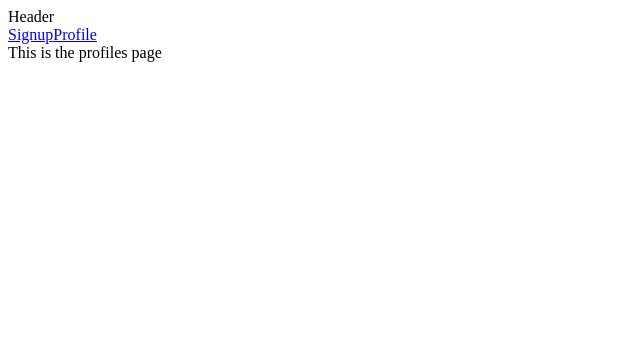
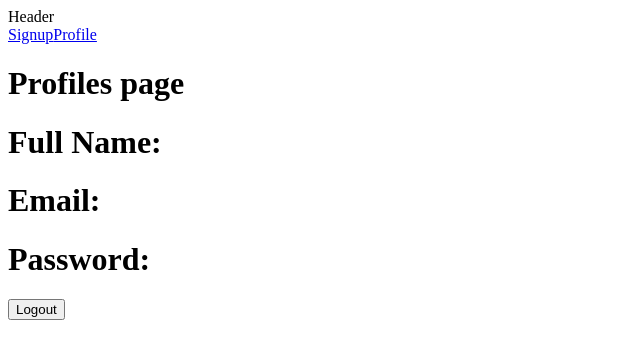
Before and after one commit to KrishnaDass95/react-redux-loginProject, a React (Create React App) app: page /profile in a window 1280 px wide. Shown: the top 358 px of the page, without its empty margins (0-640 px from the left). Built offline with nearby package versions, Linux system fonts and the light colour scheme.

Commit message:
Add navbar to its own profile

```diff
--- a/src/App.js
+++ b/src/App.js
@@ -2,20 +2,13 @@ import React from "react";
 import Signup from "./pages/Signup";
 import { Profile } from "./pages/Profile";
 import { Routes, Route, Link } from 'react-router-dom'
+import { NavBar } from "./Components/Navbar";
 
 const App = () => {
 
     return(
         <>
-        <nav>
-            <div className="header">
-                Header
-            </div>
-            <div className="header-options">
-                <Link to="/">Signup</Link>
-                <Link to="/profile">Profile</Link>
-            </div>
-        </nav>
+        <NavBar />
         <Routes>
             <Route path="/" element={<Signup />}/>
             <Route path="/profile" element={<Profile />}/>
--- /dev/null
+++ b/src/Components/Navbar.js
@@ -0,0 +1,15 @@
+import { Link } from "react-router-dom"
+
+ export const NavBar = () => {
+    return (
+        <nav>
+        <div className="header">
+            Header
+        </div>
+        <div className="header-options">
+            <Link to="/">Signup</Link>
+            <Link to="/profile">Profile</Link>
+        </div>
+    </nav>
+    )
+}
--- a/src/index.js
+++ b/src/index.js
@@ -2,6 +2,7 @@ import React from 'react';
 import ReactDOM from 'react-dom/client';
 import App from './App';
 import { BrowserRouter } from 'react-router-dom';
+import "./style.css";
 
 const root = ReactDOM.createRoot(document.getElementById('root'));
 root.render(
--- a/src/pages/Profile.js
+++ b/src/pages/Profile.js
@@ -3,7 +3,11 @@
 export const Profile = () => {
     return (
         <div>
-            This is the profiles page
+            <h1>Profiles page</h1>
+            <h1>Full Name:</h1>
+            <h1>Email: </h1>
+            <h1>Password: </h1>
+            <button>Logout</button>
         </div>
     )
 }
```
Also changed, not shown: src/style.css (added).
